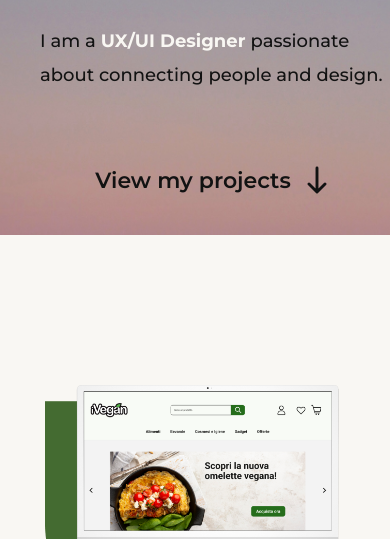
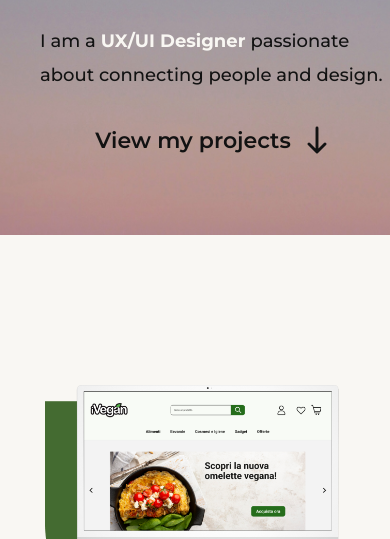
Before and after one commit to AriannaPopescu/ariannapopescu.github.io, a plain HTML site: page homepage.html in a window 390 px wide. Shown: the part 305-844 px from the top of the page. Drawn offline with Linux system fonts and the light colour scheme.

Commit message:
chanded margin top btn2 mobile

```diff
--- a/stylesheet.css
+++ b/stylesheet.css
@@ -926,7 +926,7 @@ h3 {
 		gap: 16px;
 		font-weight: 600;
 		font-size: 22px;
-		margin-top: 380px;
+		margin-top: 300px;
 		margin-left: -8px;
 		position: absolute;
 		cursor: pointer;
```
